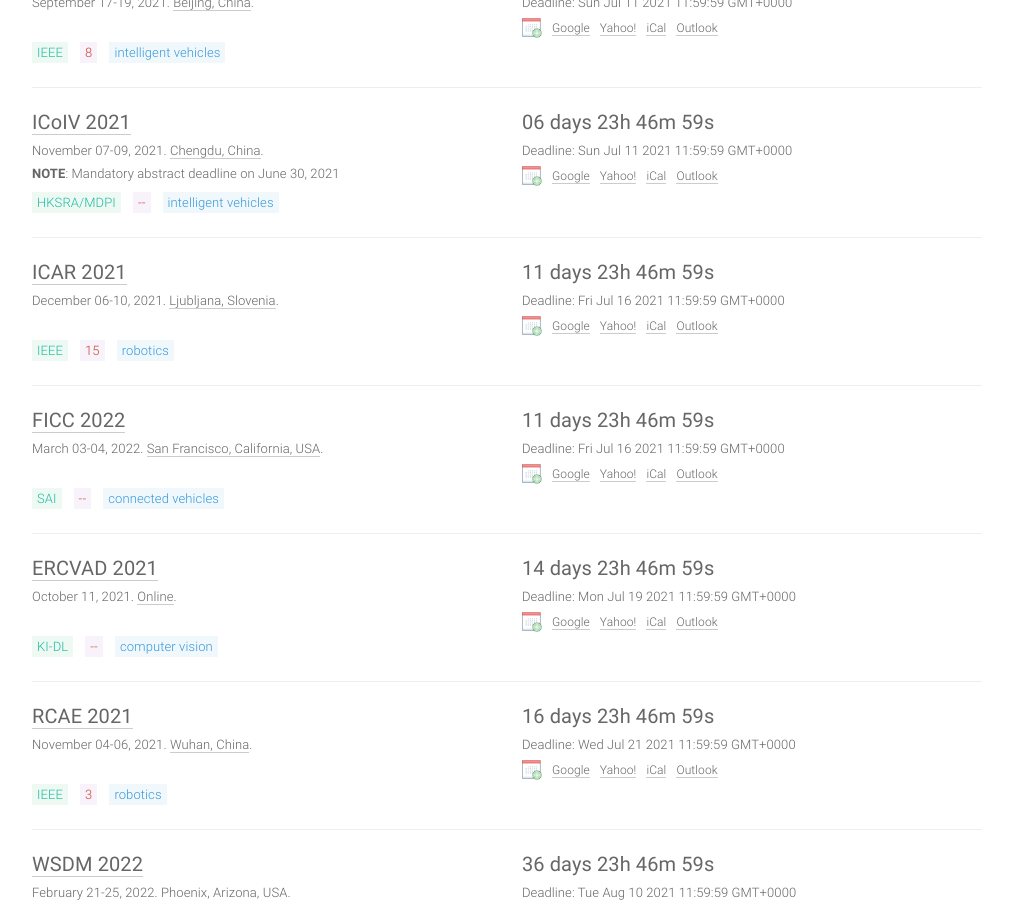
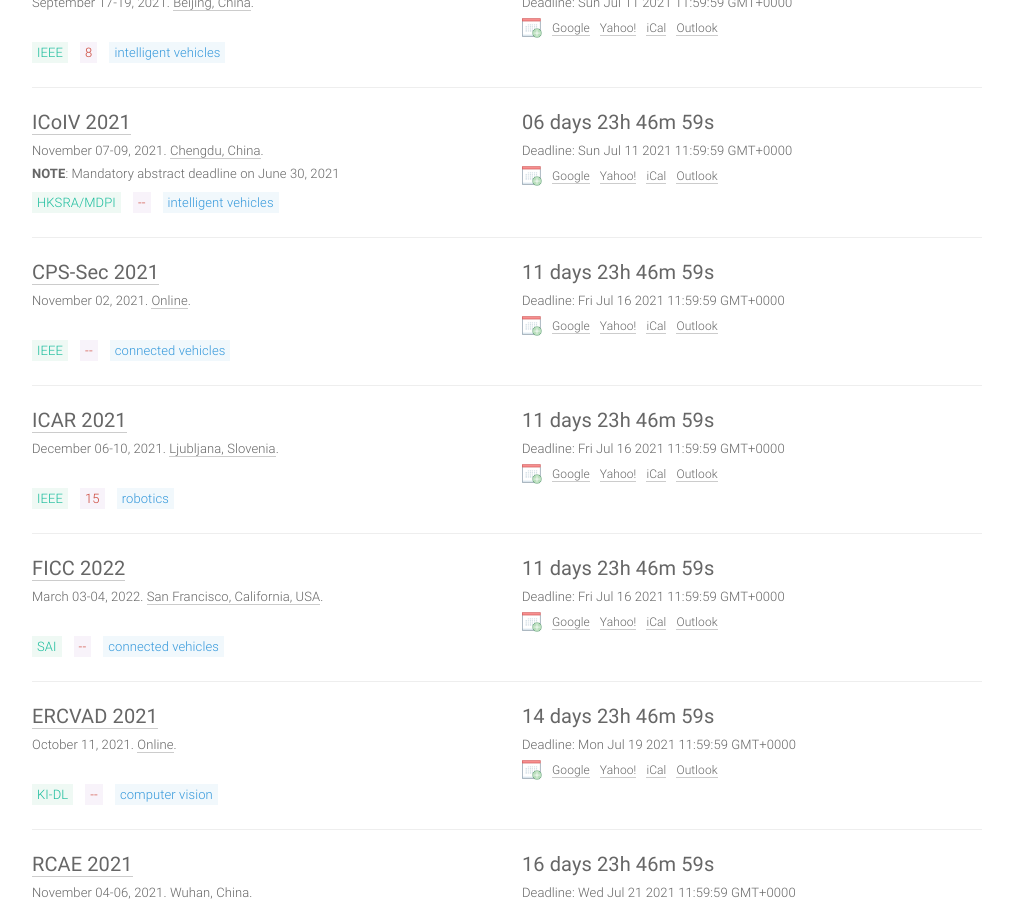
Before and after one commit to paperswithcode/ai-deadlines, a Jekyll site: the page built from index.html, in a window 1280 px wide and 900 px high, scrolled down 496 px. Shown: the whole window, without its empty margins (133-1146 px from the left). Built offline with Jekyll 4.4.1, drawn with Linux system fonts in a browser that asks for light colours; comment, search, counter and statistics services are not loaded.

Commit message:
Update conferences.yml

```diff
--- a/_data/conferences.yml
+++ b/_data/conferences.yml
@@ -1,4 +1,18 @@
 ---
+
+- title: CPS-Sec
+  long: International Workshop on Cyber-Physical Systems Security Protocols
+  hindex: --
+  year: 2021
+  id: CPS-Sec21
+  link: https://spritz.math.unipd.it/events/2021/Cps_sec2021/index.html
+  deadline: '2021-07-15 23:59:59'
+  timezone: UTC-12
+  date: November 02, 2021
+  place: Online
+  sub: V2X
+  host: IEEE
+
 - title: IJCAI-ECAI (Deadline estimated)
   long: European Conference on AI
   hindex: 18
```
